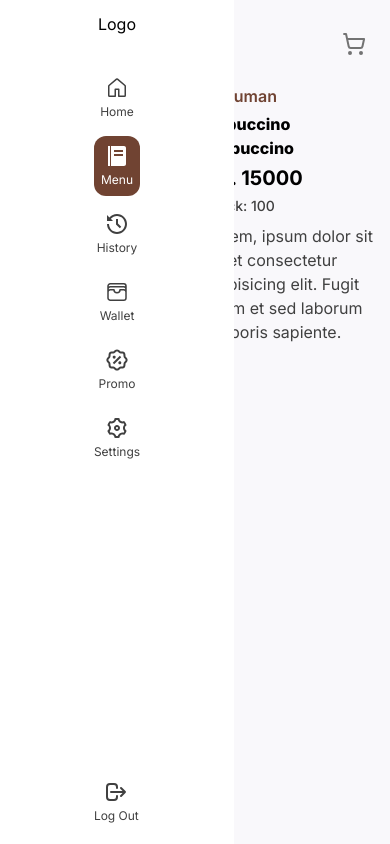
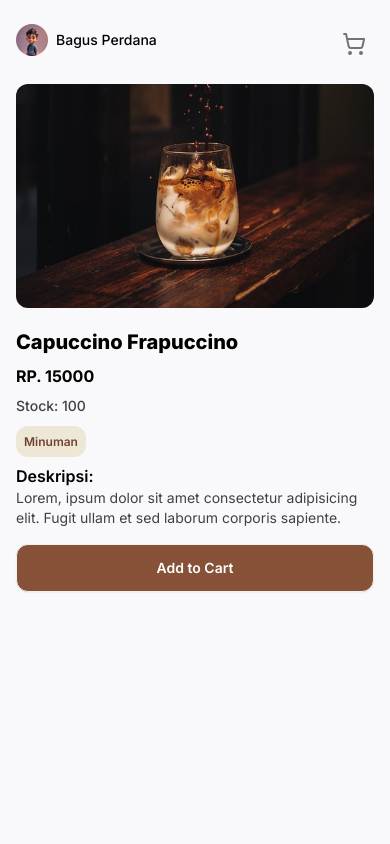
Before and after one commit to bagusperdanay7/toko-online-frontend, a Next.js app: page /products in a window 390 px wide. Built offline with nearby package versions, Linux system fonts and the light colour scheme.

Commit message:
feat: new page dashboard

```diff
--- /dev/null
+++ b/src/app/components/button.js
@@ -0,0 +1,20 @@
+function PrimaryButton({ size, text }) {
+  let sizeStyle = "";
+
+  if (size === "block") {
+    sizeStyle = "btn-block";
+  }
+
+  return (
+    <button
+      className={
+        "btn bg-coffee-700 hover:bg-coffee-800 font-semibold text-white rounded-xl " +
+        sizeStyle
+      }
+    >
+      {text}
+    </button>
+  );
+}
+
+export { PrimaryButton };
--- a/src/app/components/card.js
+++ b/src/app/components/card.js
@@ -17,7 +17,7 @@ export default function Card({ id, name, desc, price, image }) {
             width={125}
             height={125}
             alt="Picture of Caramel Frapuccino"
-            className="rounded-xl w-full h-full object-cover"
+            className="rounded-xl lg:max-h-56 bg-center w-full h-full object-cover"
           />
           <h2 className="card-title text-black mt-3 capitalize">{name}</h2>
           <p className="text-sm text-neutral-700 mb-1">{desc}</p>
--- /dev/null
+++ b/src/app/dashboard/products/create/page.js
@@ -0,0 +1,3 @@
+export default function Create() {
+  return <div className="">Halo</div>;
+}
--- /dev/null
+++ b/src/app/dashboard/products/page.js
@@ -0,0 +1,3 @@
+export default function DashboardIndex() {
+  return <div>Dashboard</div>;
+}
--- /dev/null
+++ b/src/app/loading.js
@@ -0,0 +1,4 @@
+export default function Loading() {
+  // You can add any UI inside Loading, including a Skeleton.
+  return <div className="text-center">loading...</div>;
+}
--- a/src/app/page.js
+++ b/src/app/page.js
@@ -9,6 +9,8 @@ import Card from "./components/card";
 import Cart from "./components/cart";
 import CategoryCard from "./components/categoryCard";
 import { Search } from "./components/input";
+import { Suspense } from "react";
+import Loading from "./loading";
 
 export default function Home() {
   const getAllProducts = async () => {
@@ -42,7 +44,7 @@ export default function Home() {
 
   // TODO: Ubah state management menggunakana Zustand (https://docs.pmnd.rs/zustand/getting-started/introduction)
   const [active, setActive] = useState("");
-  const [products, setProducts] = useState(exampleProducts);
+  const [products, setProducts] = useState([]);
   const [cartShow, setCartShow] = useState(false);
 
   function handleCartShow() {
@@ -100,7 +102,8 @@ export default function Home() {
             </p>
           </div>
           <div className="grid grid-1 sm:grid-cols-2 xl:grid-cols-3 gap-5">
-            {products.map((product) => (
+            {products.length >= 1 ? (
+              products.map((product) => (
                 <Card
                   key={product.id}
                   id={product.id}
@@ -109,7 +112,12 @@ export default function Home() {
                   desc={product.description}
                   image={product.imageUrl}
                 />
-            ))}
+              ))
+            ) : (
+              <div className="text-center font-medium text-black">
+                Tidak Ada Product!
+              </div>
+            )}
           </div>
         </Main>
       </div>
--- a/src/app/products/page.js
+++ b/src/app/products/page.js
@@ -7,6 +7,7 @@ import Sidebar from "../components/sidebar";
 import Cart from "../components/cart";
 import Image from "next/image";
 import example from "../coffee1.jpg";
+import { PrimaryButton } from "../components/button";
 
 export default function Products() {
   const [cartShow, setCartShow] = useState(false);
@@ -26,30 +27,40 @@ export default function Products() {
         </button>
       </Cart>
       <div className="flex flex-row">
-        <Sidebar className="bg-secondary-light-bg z-10 w-3/5 sm:w-2/12 md:w-[15%] lg:w-[10%] h-screen sm:h-auto fixed sm:relative flex justify-center py-3 md:py-8" />
+        <Sidebar className="bg-secondary-light-bg z-10 w-3/5 sm:w-2/12 md:w-[15%] lg:w-[10%] h-screen sm:h-auto fixed sm:relative hidden md:flex justify-center py-3 md:py-8" />
         <Main>
           <Header />
-          <div className="grid grid-cols-2 gap-5">
+          <div className="grid grid-cols-1 md:grid-cols-2 gap-5 items-center">
             <div>
               <Image
                 src={example}
                 alt="Example Product"
-                className="w-full rounded-xl max-h-96 object-fill"
+                className="w-full rounded-xl max-h-56 sm:max-h-fit lg:max-h-[30rem] object-cover object-bottom"
               />
             </div>
             <div>
-              <p className="text-coffee-800 font-semibold mb-1">Minuman</p>
-              <h1 className="text-black font-extrabold capitalize lg:text-3xl mb-1">
+              <h1 className="text-black font-extrabold capitalize text-xl lg:text-3xl mb-2">
                 Capuccino Frapuccino
               </h1>
-              <h3 className="text-black font-bold text-xl mb-1">RP. 15000</h3>
-              <p className="text-neutral-700 text-sm font-medium mb-2">
+              <h3 className="text-black font-bold text-base lg:text-xl mb-2">
+                RP. 15000
+              </h3>
+              <p className="text-neutral-700 text-sm font-medium mb-3">
                 Stock: 100
               </p>
-              <p className="text-neutral-700 font-normal lg:text-sm xl:text-base">
+              <div className="block">
+                <span className="p-2 bg-coffee-100 rounded-xl text-xs md:text-sm text-coffee-800 font-semibold">
+                  Minuman
+                </span>
+              </div>
+              <p className="text-black font-semibold text-base mt-3">
+                Deskripsi:
+              </p>
+              <p className="text-neutral-700 font-normal text-sm mb-4">
                 Lorem, ipsum dolor sit amet consectetur adipisicing elit. Fugit
                 ullam et sed laborum corporis sapiente.
               </p>
+              <PrimaryButton text="Add to Cart" size="block" />
             </div>
           </div>
         </Main>
```
Lines whose indentation alone changed are shown as unchanged.
